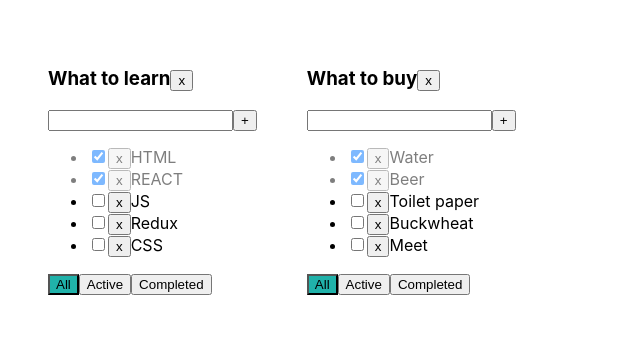
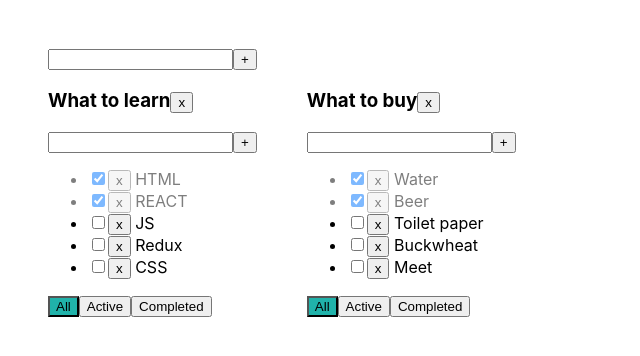
Before and after one commit to kirkade/todolist, a React (Create React App) app: page / in a window 1280 px wide. Shown: the top 356 px of the page, without its empty margins (0-640 px from the left). Built offline with nearby package versions, Linux system fonts and the light colour scheme.

Commit message:
finish 2nd lesson of Tuesday

```diff
--- a/src/App.tsx
+++ b/src/App.tsx
@@ -2,6 +2,7 @@ import React, {useState} from 'react';
 import './App.css'
 import {TaskType, Todolist} from "./Todolist";
 import {v1} from "uuid";
+import {AddItemForm} from "./components/AddItemForm";
 
 export type FilterValueType = 'all' | 'active' | 'completed'
 
@@ -23,7 +24,6 @@ function App() {
         {id: todolistId_1, title: 'What to learn', filter: 'all'},
         {id: todolistId_2, title: 'What to buy', filter: 'all'}
     ])
-
     const [tasks, setTasks] = useState<TasksStateType>({
             [todolistId_1]: [
                 {id: v1(), title: 'HTML', isDone: true},
@@ -41,6 +41,7 @@ function App() {
             ]
         })
 
+    //D:
     const removeTask = (taskID: string, todolistId: string) => {
         const copyTasks = {...tasks}
         copyTasks[todolistId] = copyTasks[todolistId].filter(el => el.id != taskID)
@@ -49,14 +50,14 @@ function App() {
         // setTasks({...tasks, [todolistId]:tasks[todolistId].filter(el => el.id != taskID)})
 
     }
-
+    //C:
     const addTask = (title: string, todolistId: string) => {
         let task = {id: v1(), title: title, isDone: false};
 
         setTasks({...tasks,
-            [todolistId]:[task, ...tasks[todolistId]]})
+            [todolistId]:[...tasks[todolistId],task]})
     }
-
+    //U:
     const changeStatus = (id: string, isDone: boolean,todolistId: string) => {
 
         // 1st variation
@@ -73,31 +74,54 @@ function App() {
         //     setTasks([...tasks])
         // }
     }
+    //U:
+    const changeTaskTitle = (id: string,title:string,todolistId: string) => {
+        setTasks({...tasks,
+            [todolistId]: tasks[todolistId].map(t=>t.id === id
+                ? {...t,title:title}
+                : t)
 
+        })
+    }
+    //U:
     const changeTodolistFilter = (filter: FilterValueType,todolistId: string) => {
         setTodolists(todolists.map(tl=>tl.id === todolistId ? {...tl, filter:filter} : tl))
     }
-
+    //U:
+    const changeTodolistTitle = (title: string ,todolistId: string) => {
+        setTodolists(todolists.map(tl=>tl.id === todolistId ? {...tl, title:title} : tl))
+    }
+    //D:
     const removeTodolist = (todolistId:string) => {
         setTodolists(todolists.filter(tl=>tl.id !== todolistId))
         delete tasks[todolistId]
     }
-
+    //U:
     const getFiltered = (t:Array<TaskType>,filter:FilterValueType) => {
         let tasksForTodoList = t
 
         if (filter === 'active') {
-            tasksForTodoList = t.filter(el => el.isDone === false)
+            tasksForTodoList = t.filter(el => !el.isDone)
         }
 
         if (filter === 'completed') {
-            tasksForTodoList = t.filter(el => el.isDone === true)
+            tasksForTodoList = t.filter(el => el.isDone)
         }
         return tasksForTodoList
     }
+    //C:
+    const addTodolist = (title:string) => {
+        let newTodolistId:string = v1()
+        let newTodolist: TodoListType = {
+            id:newTodolistId,
+            title:title,
+            filter:'all'
+        }
+        setTodolists([...todolists,newTodolist])
+        setTasks({...tasks,[newTodolistId]:[]})
+    }
 
     const todolistComponents = todolists.map(tl=>{
-
 
         return (
             <Todolist
@@ -106,6 +130,8 @@ function App() {
                       addTask={addTask}
                       changeStatus={changeStatus}
                       removeTodolist={removeTodolist}
+                      changeTaskTitle={changeTaskTitle}
+                      changeTodolistTitle={changeTodolistTitle}
 
                       tasks={getFiltered(tasks[tl.id],tl.filter)}
                       title={tl.title}
@@ -119,6 +145,7 @@ function App() {
     //GUI
     return (
         <div className="App">
+            <AddItemForm addItem={addTodolist} />
             {todolistComponents}
         </div>
     )
--- a/src/Todolist.tsx
+++ b/src/Todolist.tsx
@@ -1,18 +1,22 @@
-import React, {ChangeEvent, ChangeEventHandler, useState} from "react";
+import React from "react";
 import styles from './Todolist.module.css'
 import {FilterValueType} from "./App";
 import {Checkbox} from "./components/Checkbox";
+import {AddItemForm} from "./components/AddItemForm";
+import {EditableSpan} from "./components/EditableSpan";
 
 type TodoListType = {
-    todolistId:string,
+    todolistId: string,
     title: string,
     tasks: Array<TaskType>,
-    removeTask: (taskID: string, todolistId:string) => void,
-    changeTodolistFilter: (value: FilterValueType, todolistId:string) => void,
-    addTask: (title: string, todolistId:string) => void,
-    changeStatus: (id: string, isDone: boolean, todolistId:string) => void
+    removeTask: (taskID: string, todolistId: string) => void,
+    changeTodolistFilter: (value: FilterValueType, todolistId: string) => void,
+    addTask: (title: string, todolistId: string) => void,
+    changeStatus: (id: string, isDone: boolean, todolistId: string) => void
     filter: FilterValueType
-    removeTodolist: (todolistId:string)=>void
+    removeTodolist: (todolistId: string) => void
+    changeTaskTitle: (id: string,title:string,todolistId: string)=> void
+    changeTodolistTitle:(title: string, todolistId: string) => void,
 }
 
 export type TaskType = {
@@ -23,82 +27,64 @@ export type TaskType = {
 
 export const Todolist = (props: TodoListType) => {
 
-    let [title, setTitle] = useState('')
 
-    let [error, setError] = useState<string | null>(null)
-
-    const onChangeHandler = (elId: string, isDone:boolean,todolistId:string) => {
-        props.changeStatus(elId, isDone, props.todolistId)
+    const onChangeHandler = (elId: string, isDone: boolean, todolistId: string) => {
+        props.changeStatus(elId, isDone, todolistId)
     }
 
     const tasksMap = props.tasks.map(el => {
 
-        const onClickHandler = () => props.removeTask(el.id,props.todolistId)
+        const onClickHandler = () => props.removeTask(el.id, props.todolistId)
+        const changeTaskTitle = (title:string) => {
+            props.changeTaskTitle(el.id,title,props.todolistId)
+        }
 
         return (
             <li key={el.id} className={el.isDone ? 'isDone' : ''}>
-                <Checkbox checked={el.isDone} callback={(isDone)=>onChangeHandler(el.id,isDone,props.todolistId)}/>
+                <Checkbox checked={el.isDone} callback={(isDone) => onChangeHandler(el.id, isDone, props.todolistId)}/>
                 <button onClick={onClickHandler}>x</button>
-                {/*<input type="checkbox" checked={el.isDone} onChange={(event) => onChangeHandler(el.id, event.currentTarget.checked)}/>*/}
-                <span>{el.title}</span>
+                <EditableSpan title={el.title} changeTitle={changeTaskTitle}/>
             </li>)
     })
 
-    const tasksList = props.tasks.length
-        ? {tasksMap}
-        : <span>Error</span>
-
-    const onClickAddTaskHandler = () => {
-        if (title.trim() !== '') {
-            props.addTask(title,props.todolistId)
-            setTitle('')
-        } else {
-            setError('You need to have letters in task')
-        }
-    }
-
-    const onKeyUpInputHandler = (event: React.KeyboardEvent<HTMLElement>) => {
-        setError(null)
-        if (event.key === 'Enter') {
-            props.addTask(title,props.todolistId)
-            setTitle('')
-        }
-    }
-
-    const onChangeInputHandler = (event: React.FormEvent<HTMLInputElement>) => {
-        setTitle(event.currentTarget.value)
-    }
 
     const onAllClickHandler = () => {
-        props.changeTodolistFilter('all',props.todolistId)
+        props.changeTodolistFilter('all', props.todolistId)
     }
 
     const onActiveClickHandler = () => {
-        props.changeTodolistFilter('active',props.todolistId)
+        props.changeTodolistFilter('active', props.todolistId)
     }
 
     const onCompletedClickHandler = () => {
-        props.changeTodolistFilter('completed',props.todolistId)
+        props.changeTodolistFilter('completed', props.todolistId)
     }
 
     const removeTodolist = () => {
         props.removeTodolist(props.todolistId)
     }
 
+    const addTask = (title: string) => {
+        props.addTask(title, props.todolistId)
+    }
+
+    const changeTodolistTitle = (title:string) => {
+        props.changeTodolistTitle(title, props.todolistId)
+    }
+
     return (
         <div className={styles.todoBlock}>
-            <h3>{props.title}
+            <h3>
+                <EditableSpan title={props.title} changeTitle={changeTodolistTitle}/>
                 <button onClick={removeTodolist}>x</button>
             </h3>
-            <div>
-                <input className={error ? styles.error : ''} value={title} onChange={onChangeInputHandler}
-                       onKeyUp={onKeyUpInputHandler}/>
-                <button onClick={onClickAddTaskHandler}>+</button>
-                {error && <div className={styles.errorMessage}>{error}</div>}
-            </div>
+                <AddItemForm addItem={addTask}/>
+
+
             <ul>
                 {tasksMap}
             </ul>
+
             <div>
                 <button
                     className={props.filter === 'all' ? 'activeFilter' : ''}
--- /dev/null
+++ b/src/components/AddItemForm.tsx
@@ -0,0 +1,56 @@
+import React, {useState} from 'react';
+import styles from "../Todolist.module.css";
+
+type AddItemFormPropsType = {
+    addItem: (title:string) => void
+}
+
+export const AddItemForm = (props:AddItemFormPropsType) => {
+
+    let [title, setTitle] = useState('')
+    let [error, setError] = useState<string | null>(null)
+    const trimmedTitle = title.trim()
+
+    const onChangeInputHandler = (event: React.FormEvent<HTMLInputElement>) => {
+        error && setError('You need to have letters in task')
+        setTitle(event.currentTarget.value)
+    }
+    const onKeyUpInputHandler = (event: React.KeyboardEvent<HTMLElement>) => {
+        setError(null)
+        if (trimmedTitle !== '') {
+            if (event.key === 'Enter') {
+                props.addItem(trimmedTitle)
+                setTitle('')
+            }
+        } else {
+            setError('You need to have letters in task')
+        }
+    }
+    const onClickAddItemHandler = () => {
+        if (trimmedTitle !== '') {
+            props.addItem(trimmedTitle)
+            setTitle('')
+        } else {
+            setError('You need to have letters in task')
+        }
+    }
+
+    return (
+        <div>
+            <div>
+                <input
+                    className={error ? styles.error : ''}
+                    value={title}
+                    onChange={onChangeInputHandler}
+                    onKeyUp={onKeyUpInputHandler}
+                />
+
+                <button
+                    onClick={onClickAddItemHandler}>
+                    +
+                </button>
+                {error && <div className={styles.errorMessage}>{error}</div>}
+            </div>
+        </div>
+    );
+};
--- /dev/null
+++ b/src/components/EditableSpan.tsx
@@ -0,0 +1,40 @@
+import React, {useState} from 'react';
+
+type EditableSpanPropsType = {
+    title:string
+    changeTitle:(newTitle:string)=>void
+}
+
+export const EditableSpan = (props:EditableSpanPropsType) => {
+
+    const [isEditMode, setIsEditMode] = useState<boolean>(false)
+    const [title, setTitle] = useState(props.title)
+    const onEditMode = ( ) => {
+        setIsEditMode(true)
+    }
+    const offEditMode = ( ) => {
+        setIsEditMode(false)
+        props.changeTitle(title)
+    }
+    const offEditEnterMode = (event: React.KeyboardEvent<HTMLElement>) => {
+        if (event.key === 'Enter'){
+            setIsEditMode(false)
+            props.changeTitle(title)
+        }
+    }
+    const onChangeInputHandler = (event: React.FormEvent<HTMLInputElement>) => {
+        setTitle(event.currentTarget.value)
+    }
+
+    return (
+        isEditMode
+        ? <input
+            value={title}
+            autoFocus
+            onKeyUp={offEditEnterMode}
+            onBlur={offEditMode}
+            onChange={onChangeInputHandler}
+            />
+        : <span onDoubleClick={onEditMode}> {props.title}</span>
+    );
+};
```
